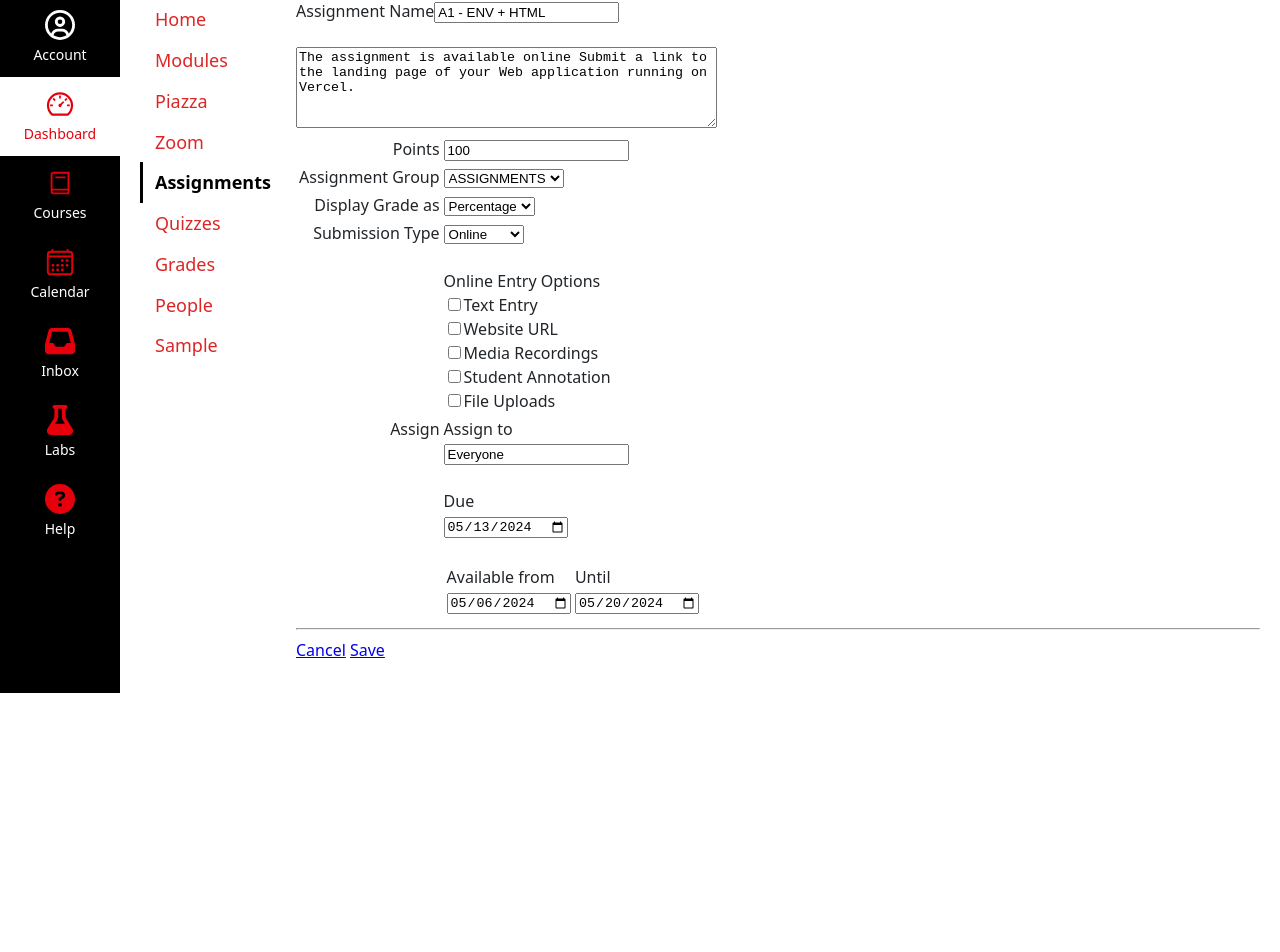
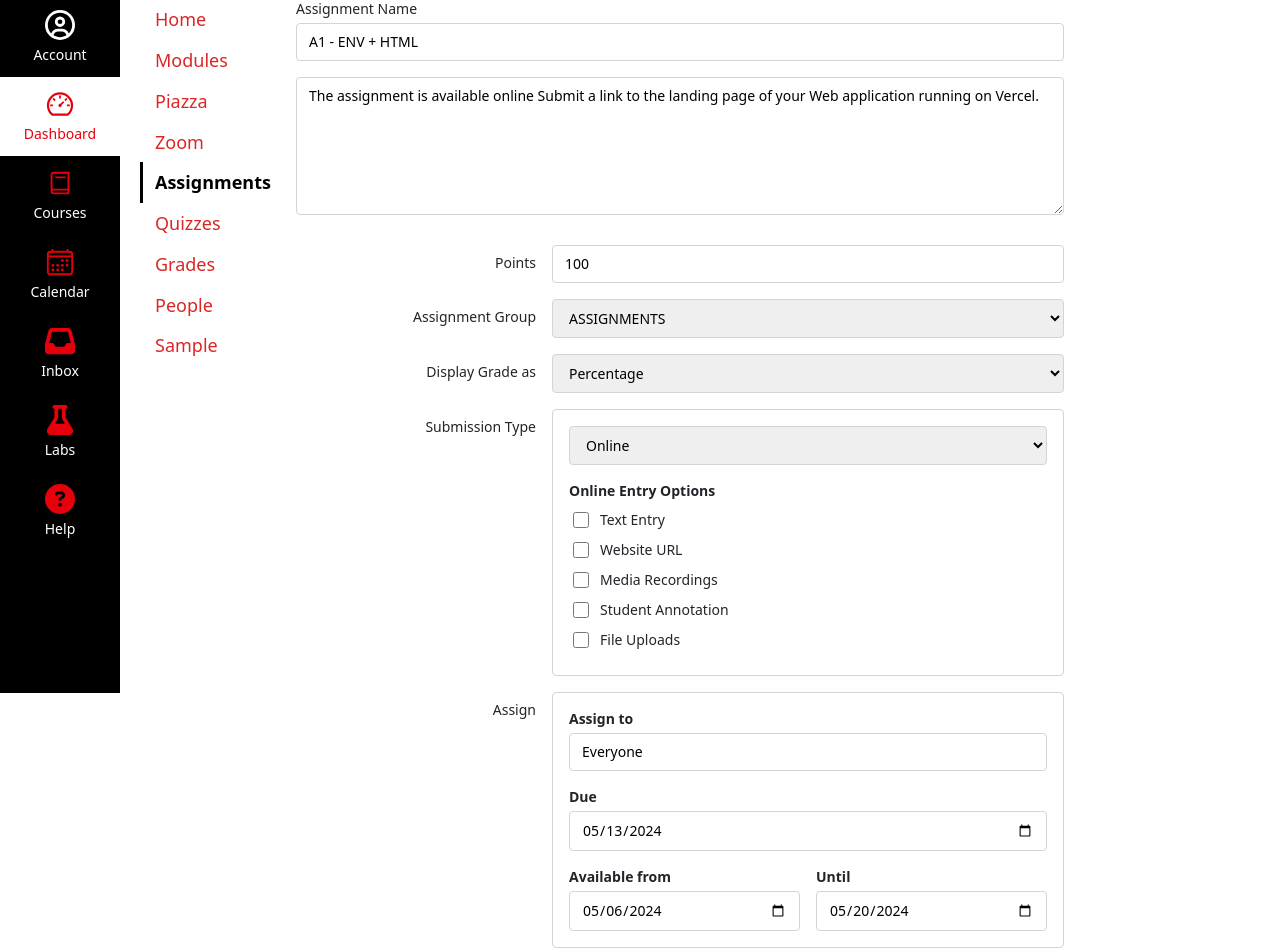
Before and after one commit to Hamzarazi/webdev-client, a Next.js app: page /courses/1/assignments/123 in a window 1280 px wide. Shown: the part 107-1059 px from the top of the page. Before the commit the page ends 808 px from the top, so only its background shows below. Built offline with nearby package versions, Linux system fonts and the light colour scheme.

Commit message:
A2: styled Assignment Editor as labeled Tailwind form

```diff
--- a/app/(kambaz)/courses/[cid]/assignments/[aid]/page.tsx
+++ b/app/(kambaz)/courses/[cid]/assignments/[aid]/page.tsx
@@ -1,4 +1,7 @@
 import Link from "next/link";
+const input =
+  "w-full rounded border border-neutral-300 px-3 py-2 font-sans text-sm";
+const rowLabel = "w-1/3 shrink-0 pt-2 pr-4 text-right text-sm";
 export default async function AssignmentEditor({
   params,
 }: {
@@ -6,131 +9,124 @@ export default async function AssignmentEditor({
 }) {
   const { cid } = await params;
   return (
-    <div id="wd-assignments-editor">
-      <label htmlFor="wd-name">Assignment Name</label>
-      <input id="wd-name" defaultValue="A1 - ENV + HTML" />
-      <br />
-      <br />
+    <div id="wd-assignments-editor" className="max-w-3xl">
+      <label htmlFor="wd-name" className="mb-1 block text-sm">
+        Assignment Name
+      </label>
+      <input id="wd-name" defaultValue="A1 - ENV + HTML" className={`${input} mb-4`} />
       <textarea
         id="wd-description"
-        cols={50}
-        rows={5}
+        rows={6}
         defaultValue="The assignment is available online Submit a link to the landing page of your Web application running on Vercel."
+        className={`${input} mb-6`}
       />
-      <br />
-      <table>
-        <tbody>
-          <tr>
-            <td align="right" valign="top">
-              <label htmlFor="wd-points">Points</label>
-            </td>
-            <td>
-              <input id="wd-points" defaultValue={100} />
-            </td>
-          </tr>
-          <tr>
-            <td align="right" valign="top">
-              <label htmlFor="wd-group">Assignment Group</label>
-            </td>
-            <td>
-              <select id="wd-group" defaultValue="ASSIGNMENTS">
+
+      <div className="mb-4 flex">
+        <label htmlFor="wd-points" className={rowLabel}>
+          Points
+        </label>
+        <input id="wd-points" defaultValue={100} className={input} />
+      </div>
+
+      <div className="mb-4 flex">
+        <label htmlFor="wd-group" className={rowLabel}>
+          Assignment Group
+        </label>
+        <select id="wd-group" defaultValue="ASSIGNMENTS" className={input}>
           <option value="ASSIGNMENTS">ASSIGNMENTS</option>
           <option value="QUIZZES">QUIZZES</option>
           <option value="EXAMS">EXAMS</option>
           <option value="PROJECT">PROJECT</option>
         </select>
-            </td>
-          </tr>
-          <tr>
-            <td align="right" valign="top">
-              <label htmlFor="wd-display-grade-as">Display Grade as</label>
-            </td>
-            <td>
-              <select id="wd-display-grade-as" defaultValue="PERCENTAGE">
+      </div>
+
+      <div className="mb-4 flex">
+        <label htmlFor="wd-display-grade-as" className={rowLabel}>
+          Display Grade as
+        </label>
+        <select id="wd-display-grade-as" defaultValue="PERCENTAGE" className={input}>
           <option value="PERCENTAGE">Percentage</option>
           <option value="POINTS">Points</option>
         </select>
-            </td>
-          </tr>
-          <tr>
-            <td align="right" valign="top">
-              <label htmlFor="wd-submission-type">Submission Type</label>
-            </td>
-            <td>
-              <select id="wd-submission-type" defaultValue="ONLINE">
+      </div>
+
+      <div className="mb-4 flex">
+        <label htmlFor="wd-submission-type" className={rowLabel}>
+          Submission Type
+        </label>
+        <div className="w-full rounded border border-neutral-300 p-4">
+          <select id="wd-submission-type" defaultValue="ONLINE" className={`${input} mb-4`}>
             <option value="ONLINE">Online</option>
             <option value="PAPER">On Paper</option>
           </select>
-              <br />
-              <br />
-              Online Entry Options
-              <br />
-              <input type="checkbox" id="wd-text-entry" />
-              <label htmlFor="wd-text-entry">Text Entry</label>
-              <br />
-              <input type="checkbox" id="wd-website-url" />
-              <label htmlFor="wd-website-url">Website URL</label>
-              <br />
-              <input type="checkbox" id="wd-media-recordings" />
-              <label htmlFor="wd-media-recordings">Media Recordings</label>
-              <br />
-              <input type="checkbox" id="wd-student-annotation" />
-              <label htmlFor="wd-student-annotation">Student Annotation</label>
-              <br />
-              <input type="checkbox" id="wd-file-upload" />
-              <label htmlFor="wd-file-upload">File Uploads</label>
-            </td>
-          </tr>
-          <tr>
-            <td align="right" valign="top">
-              Assign
-            </td>
-            <td>
-              <label htmlFor="wd-assign-to">Assign to</label>
-              <br />
-              <input id="wd-assign-to" defaultValue="Everyone" />
-              <br />
-              <br />
-              <label htmlFor="wd-due-date">Due</label>
-              <br />
-              <input type="date" id="wd-due-date" defaultValue="2024-05-13" />
-              <br />
-              <br />
-              <table>
-                <tbody>
-                  <tr>
-                    <td valign="top">
-                      <label htmlFor="wd-available-from">Available from</label>
-                      <br />
-                      <input
-                        type="date"
-                        id="wd-available-from"
-                        defaultValue="2024-05-06"
-                      />
-                    </td>
-                    <td valign="top">
-                      <label htmlFor="wd-available-until">Until</label>
-                      <br />
-                      <input
-                        type="date"
-                        id="wd-available-until"
-                        defaultValue="2024-05-20"
-                      />
-                    </td>
-                  </tr>
-                </tbody>
-              </table>
-            </td>
-          </tr>
-        </tbody>
-      </table>
-      <hr />
-      <Link href={`/courses/${cid}/assignments`} id="wd-cancel">
+          <div className="mb-2 text-sm font-semibold">Online Entry Options</div>
+          {[
+            ["wd-text-entry", "Text Entry"],
+            ["wd-website-url", "Website URL"],
+            ["wd-media-recordings", "Media Recordings"],
+            ["wd-student-annotation", "Student Annotation"],
+            ["wd-file-upload", "File Uploads"],
+          ].map(([id, label]) => (
+            <div key={id} className="mb-2 flex items-center gap-2 text-sm">
+              <input type="checkbox" id={id} className="h-4 w-4" />
+              <label htmlFor={id}>{label}</label>
+            </div>
+          ))}
+        </div>
+      </div>
+
+      <div className="mb-4 flex">
+        <div className={rowLabel}>Assign</div>
+        <div className="w-full rounded border border-neutral-300 p-4">
+          <label htmlFor="wd-assign-to" className="mb-1 block text-sm font-semibold">
+            Assign to
+          </label>
+          <input id="wd-assign-to" defaultValue="Everyone" className={`${input} mb-4`} />
+          <label htmlFor="wd-due-date" className="mb-1 block text-sm font-semibold">
+            Due
+          </label>
+          <input type="date" id="wd-due-date" defaultValue="2024-05-13" className={`${input} mb-4`} />
+          <div className="flex gap-4">
+            <div className="flex-1">
+              <label htmlFor="wd-available-from" className="mb-1 block text-sm font-semibold">
+                Available from
+              </label>
+              <input type="date" id="wd-available-from" defaultValue="2024-05-06" className={input} />
+            </div>
+            <div className="flex-1">
+              <label htmlFor="wd-available-until" className="mb-1 block text-sm font-semibold">
+                Until
+              </label>
+              <input type="date" id="wd-available-until" defaultValue="2024-05-20" className={input} />
+            </div>
+          </div>
+        </div>
+      </div>
+
+      <div className="mb-4">
+        <label htmlFor="wd-ai-editor-notes" className="mb-1 block text-sm">
+          Sample notes
+        </label>
+        <textarea id="wd-ai-editor-notes" rows={3} className={input} />
+      </div>
+
+      <hr className="my-4" />
+      <div className="flex justify-end gap-2">
+        <Link
+          href={`/courses/${cid}/assignments`}
+          id="wd-cancel"
+          className="rounded border border-neutral-300 bg-neutral-100 px-4 py-2 text-sm text-neutral-900 no-underline"
+        >
           Cancel
-      </Link>{" "}
-      <Link href={`/courses/${cid}/assignments`} id="wd-save">
+        </Link>
+        <Link
+          href={`/courses/${cid}/assignments`}
+          id="wd-save"
+          className="rounded bg-red-600 px-4 py-2 text-sm text-white no-underline"
+        >
           Save
         </Link>
       </div>
+    </div>
   );
 }
```
Lines whose indentation alone changed are shown as unchanged.
